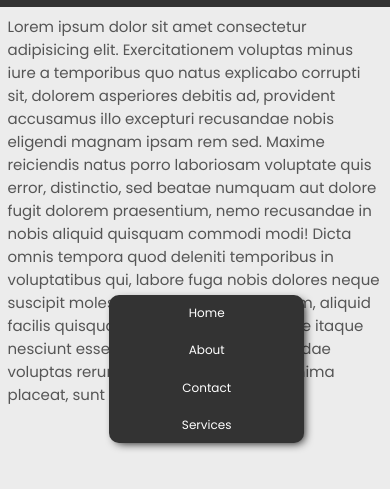
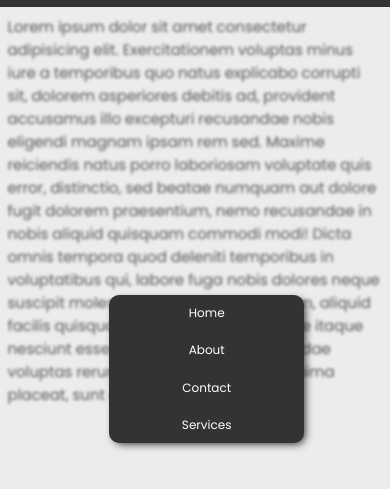
Before and after one commit to Eminence14/new-hamburger-exercise, a plain HTML site: page index.html in a window 390 px wide. Both pictures are taken after a click on the element 360 px from the left and 25 px from the top of the page. Shown: the part 43-532 px from the top of the page. Drawn offline with Linux system fonts and the light colour scheme.

Commit message:
Added blur to the background during active states

```diff
--- a/main.js
+++ b/main.js
@@ -3,8 +3,9 @@ const body = document.querySelector('body')
 const navbar = document.querySelector('.navbar')
 const imgHam = document.querySelector('#bars')
 const close = document.querySelector('#close')
+const para = document.querySelector('p.text')
 
-const all = [hamburger, body, navbar, imgHam, close]
+const all = [hamburger, body, navbar, imgHam, close, para]
 
 hamburger.addEventListener('click', active)
 
--- a/style.css
+++ b/style.css
@@ -47,6 +47,10 @@ p.text {
     body.active {
         background-color: rgba(51,51,51, 0.09);
     }
+    p.text.active {
+        filter: blur(1.5px);
+        z-index: -1;
+    }
     .container {
         position: relative;
     }
@@ -55,6 +59,7 @@ p.text {
     }
     .navbar.active {
         display: flex;
+        z-index: 1;
         flex-direction: column;
         position: absolute;
         top: 40vh;
```
